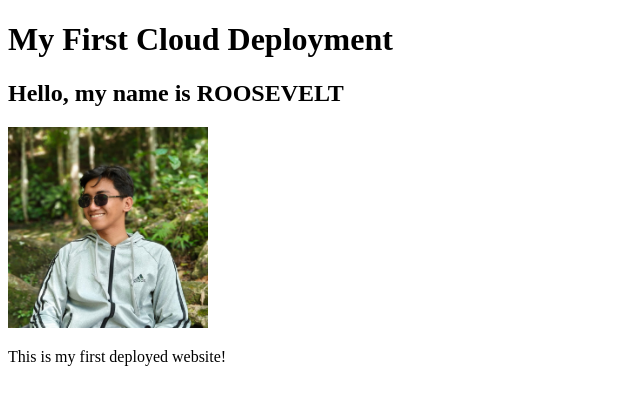
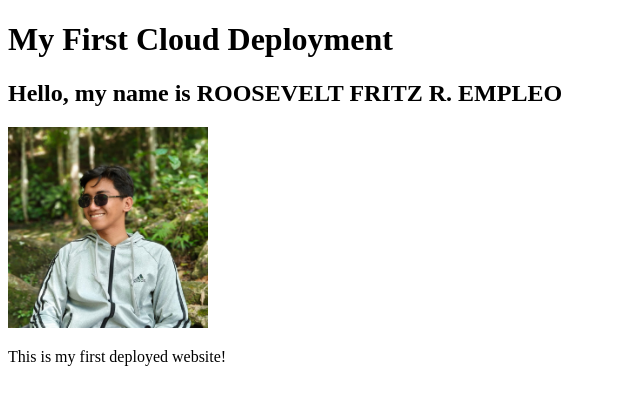
Before and after one commit to arrrvelt/devops-activity, a plain HTML site: page index.html in a window 1280 px wide. Shown: the whole page, without its empty margins (0-640 px from the left). Drawn offline with Linux system fonts and the light colour scheme.

Commit message:
first commit

```diff
--- a/index.html
+++ b/index.html
@@ -3,7 +3,7 @@
   <head></head>
   <body>
     <h1>My First Cloud Deployment</h1>
-    <h2>Hello, my name is ROOSEVELT</h2>
+    <h2>Hello, my name is ROOSEVELT FRITZ R. EMPLEO</h2>
     <img src="pfp.jpg" width="200" />
     <p>This is my first deployed website!</p>
   </body>
```
